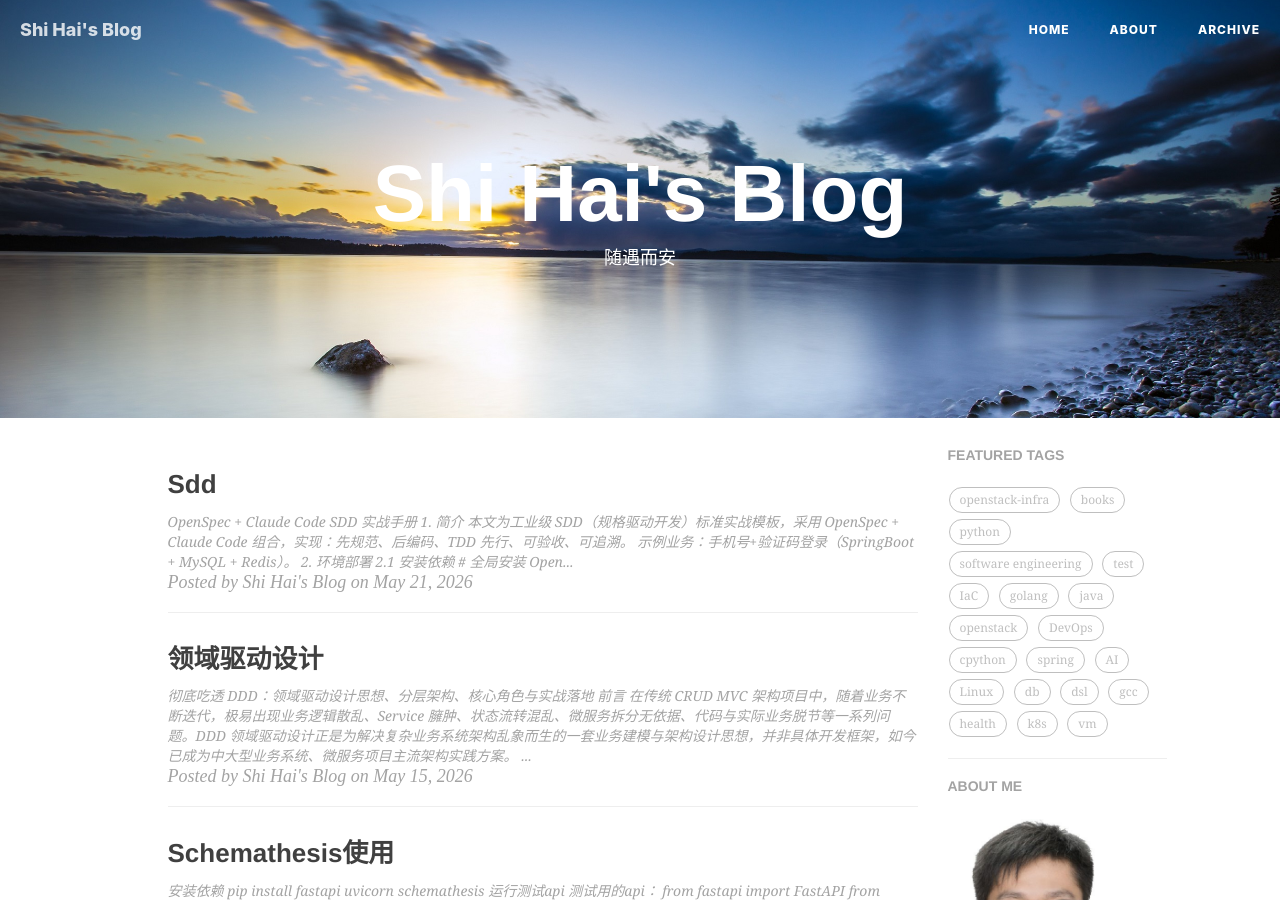
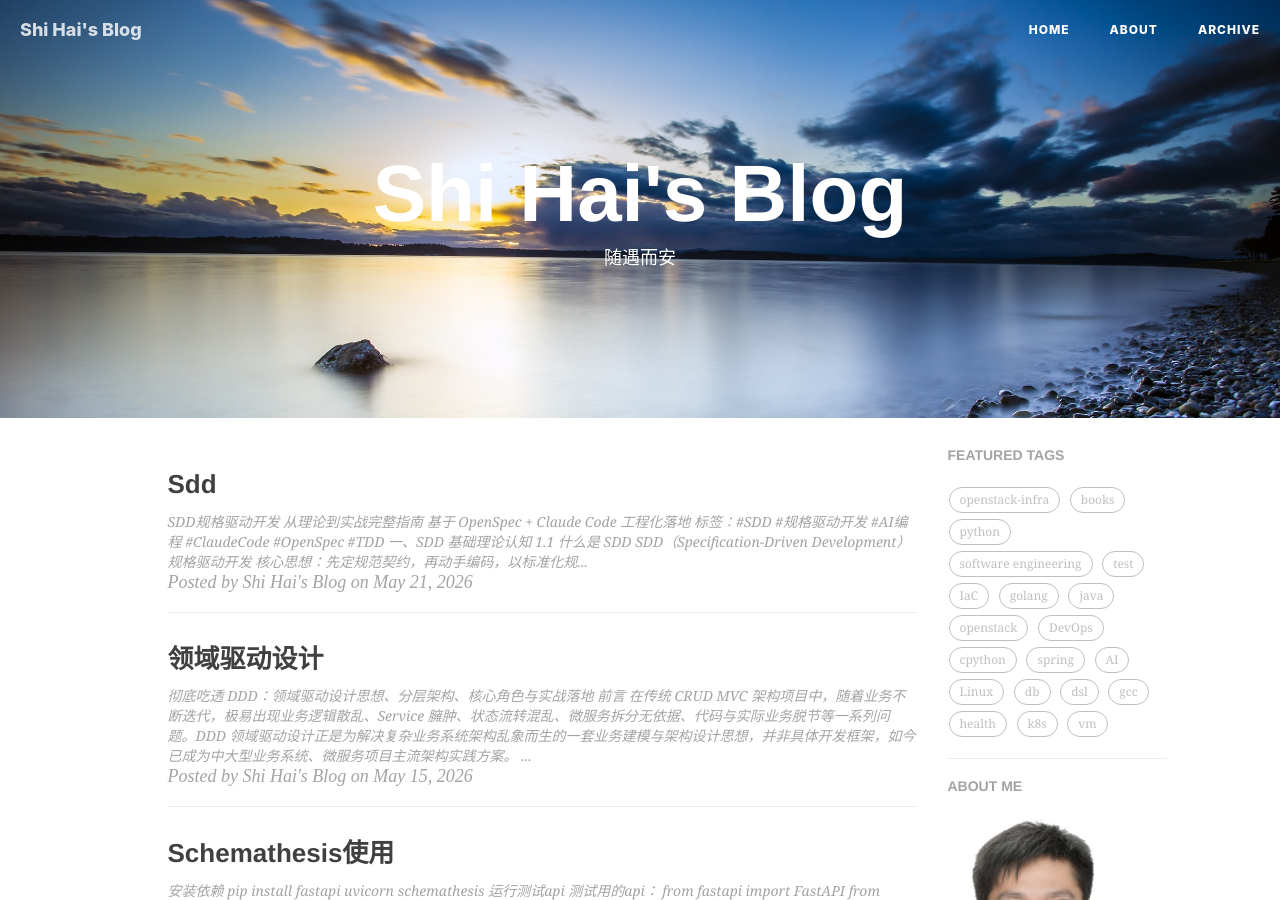
Before and after one commit to shihai1991/shihai1991.github.io, a Jekyll site: the page built from index.html, in a window 1280 px wide and 900 px high. Built offline with Jekyll 4.4.1, drawn with Linux system fonts in a browser that asks for light colours; nearby versions of some CDN libraries; the list of posts is cut into pages by our own code; comment, search, counter and statistics services are not loaded; some of the changed lines change nothing that is shown.

Commit message:
Update 2026-05-21-SDD.md

````diff
--- a/_posts/2026-05-21-SDD.md
+++ b/_posts/2026-05-21-SDD.md
@@ -1,3 +1,76 @@
+# SDD规格驱动开发 从理论到实战完整指南
+## 基于 OpenSpec + Claude Code 工程化落地
+**标签**：#SDD #规格驱动开发 #AI编程 #ClaudeCode #OpenSpec #TDD
+
+---
+
+## 一、SDD 基础理论认知
+### 1.1 什么是 SDD
+**SDD（Specification-Driven Development）规格驱动开发**
+核心思想：**先定规范契约，再动手编码**，以标准化规格文档作为项目唯一可信数据源，提前定义接口、入参、出参、异常逻辑、验收标准，再开展业务开发。
+
+- 人负责：定义**做什么、业务范围、边界规则、验收标准**
+- AI/开发负责：**技术实现、编码、单元测试、联调自测**
+- 核心本质：把模糊口头需求，转为**可量化、可校验、可评审**的正式研发契约
+
+### 1.2 SDD 核心优势
+1. **需求零偏差**：杜绝自由开发、私自增删业务逻辑
+2. **天然适配 TDD**：规格等同于测试用例，实现测试先行
+3. **文档可追溯**：全流程文档留存，迭代维护清晰
+4. **AI 开发最优解**：大模型可完整读取规范，严格遵守约束开发
+5. **降低协作成本**：前后端、多服务接口提前对齐，减少联调返工
+
+### 1.3 主流开发模式对比
+| 开发模式 | 核心流程 | 核心痛点 |
+|---------|---------|---------|
+| 传统业务开发 | 需求→设计→编码→测试 | 后期改需求频繁，返工量大 |
+| DDD领域驱动 | 领域建模→聚合设计→业务落地 | 偏重业务模型，缺少接口验收标准 |
+| **SDD规格驱动** | **规格定义→技术设计→测试先行→编码→验收** | 契约优先，全流程标准统一 |
+
+### 1.4 SDD 标准四文档体系
+企业级标准 SDD 项目固定由四类文档组成，缺一不可：
+1. `proposal.md`：需求提案，定义背景、目标、业务范围
+2. `specs/*.md`：核心规格文档（SDD 灵魂），接口、参数、错误码、验收规则
+3. `design.md`：技术设计，架构分层、库表、缓存、事务、流程
+4. `tasks.md`：TDD 开发任务清单，固定开发执行顺序
+
+---
+
+## 二、OpenSpec + Claude Code 联动原理
+### 2.1 工具定位
+- **OpenSpec**：SDD 标准化脚手架，一键生成统一目录结构与文档模板，统一团队研发书写规范
+- **Claude Code**：长文本强理解 AI 编码终端，本地读取全套 SDD 文档，严格遵循规范完成编码
+
+### 2.2 完整联动流程
+1. 借助 OpenSpec 初始化标准 SDD 项目目录
+2. 人工填写**提案、规格、技术设计**三大核心文档
+3. 启动 Claude Code 读取本地所有规范 Markdown 文件
+4. AI 按照 `tasks.md` 顺序执行 TDD 开发
+5. 开发完成对照规格逐条验收，确保代码与需求完全一致
+
+### 2.3 组合使用优势
+- 轻量化无复杂配置，纯文件驱动，接入成本极低
+- 所有规范纳入 Git 版本管理，团队同步高效
+- Claude 超长上下文可完整吃透整套业务+技术规范
+- 跨技术栈通用，Java / Go / Python / 前端均可使用
+
+---
+
+## 三、本地环境快速搭建
+### 3.1 安装依赖
+```bash
+# 全局安装 OpenSpec 脚手架
+npm install -g openspec-cli
+
+# 创建项目目录
+mkdir sdd-practice && cd sdd-practice
+
+# 初始化 SDD 标准目录结构
+openspec init
+
+# 新建业务需求（自动生成全套空白文档）
+openspec new "用户手机号验证码登录"
+
 # OpenSpec \+ Claude Code SDD 实战手册
 
 # 1\. 简介
````
